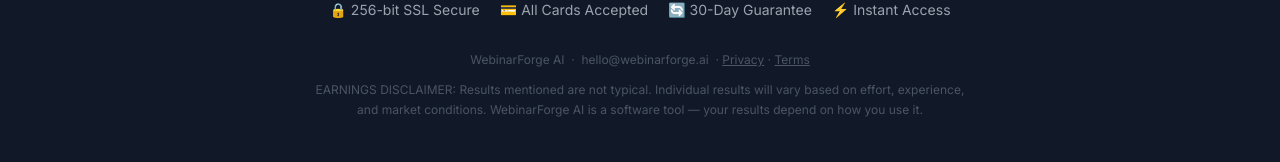
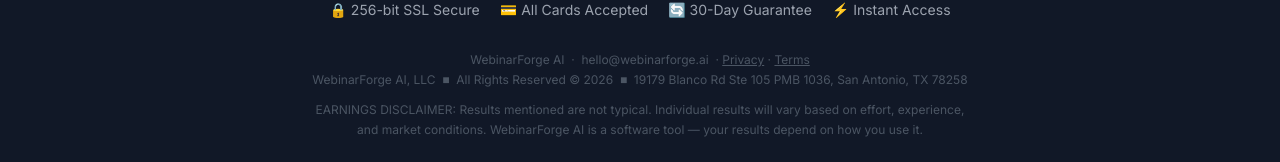
Before and after one commit to moecov-creator/webinarforge-ai, a Next.js app: page /early-bird in a window 1280 px wide. Shown: the part 7580-7742 px from the top of the page. Built offline with nearby package versions, Linux system fonts and the light colour scheme; no server answers.

Commit message:
Update page.tsx

```diff
--- a/app/(earlybird)/early-bird/page.tsx
+++ b/app/(earlybird)/early-bird/page.tsx
@@ -653,6 +653,9 @@
             &nbsp;·&nbsp;
             <Link href="/terms" className="underline hover:text-gray-400 transition-colors">Terms</Link>
           </p>
+          <p className="text-gray-600 text-xs mt-1">
+            WebinarForge AI, LLC &nbsp;■&nbsp; All Rights Reserved © 2026 &nbsp;■&nbsp; 19179 Blanco Rd Ste 105 PMB 1036, San Antonio, TX 78258
+          </p>
           <p className="text-gray-600 text-xs mt-3 max-w-2xl mx-auto leading-relaxed">
             EARNINGS DISCLAIMER: Results mentioned are not typical. Individual results will vary based on effort, experience, and market conditions. WebinarForge AI is a software tool — your results depend on how you use it.
           </p>
```
